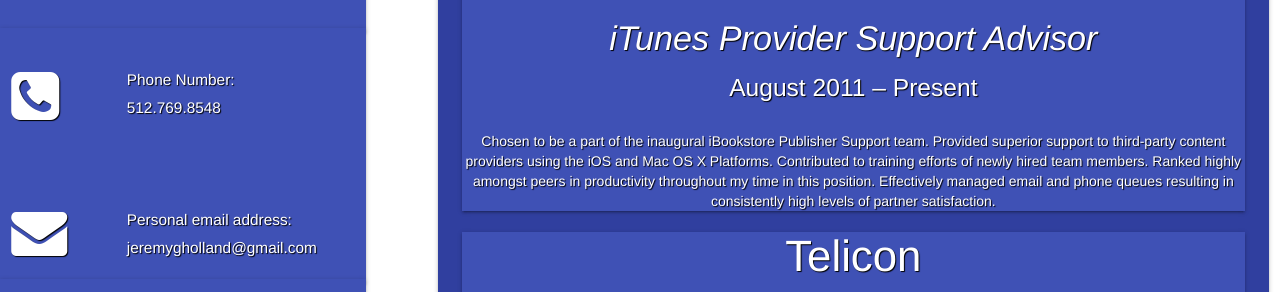
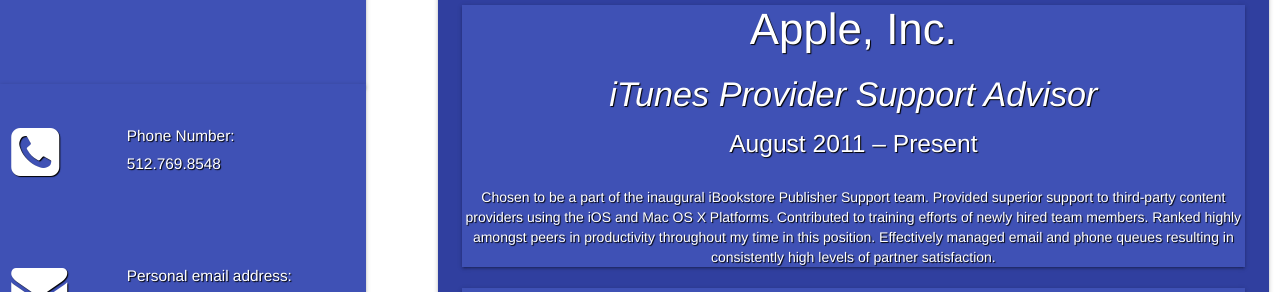
Before and after one commit to jeremygholland/newResume, a plain HTML site: page index.html in a window 1280 px wide. Shown: the part 784-1076 px from the top of the page. Drawn offline with nearby package versions, Linux system fonts and the light colour scheme; a script that the page names is missing.

Commit message:
changed top margin

```diff
--- a/sass/resume.scss
+++ b/sass/resume.scss
@@ -2,6 +2,7 @@
 $primaryText: #FFFFFF;
 
 body{
+	margin-top: 7vh;
 	a{
 		color: white;
 	}
```
Also changed, not shown: css/resume.css, 1 other file.
